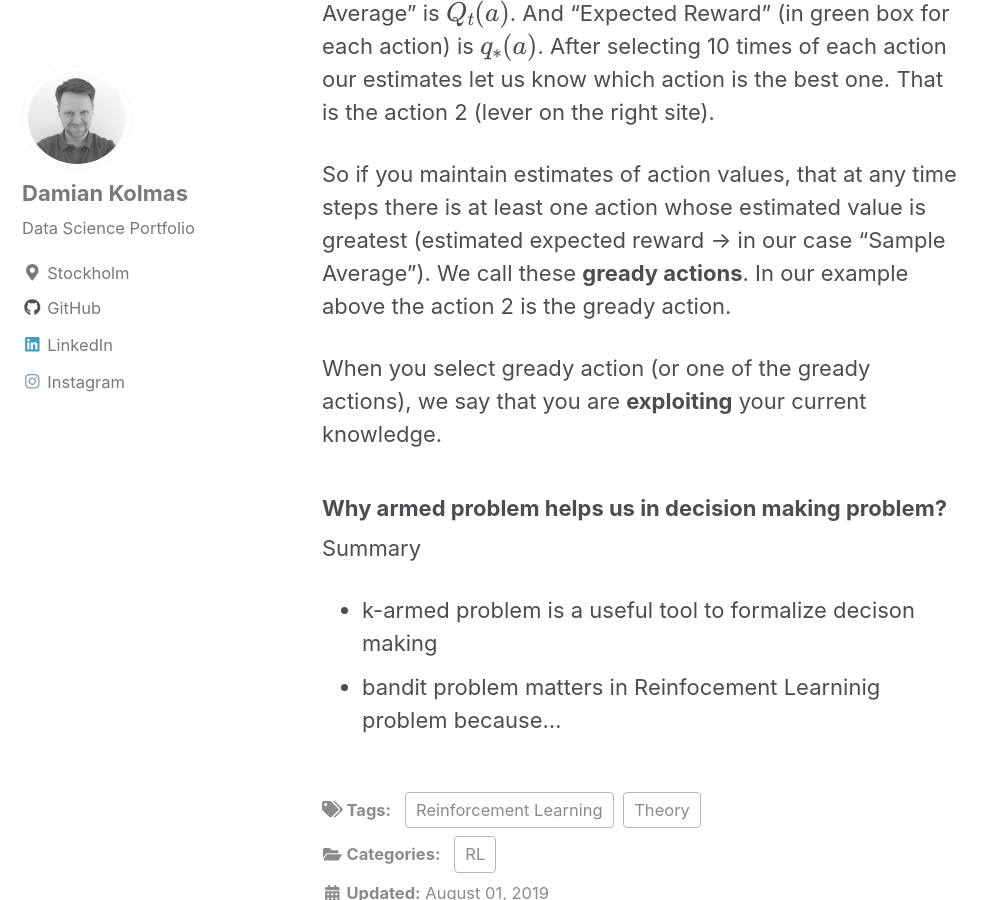
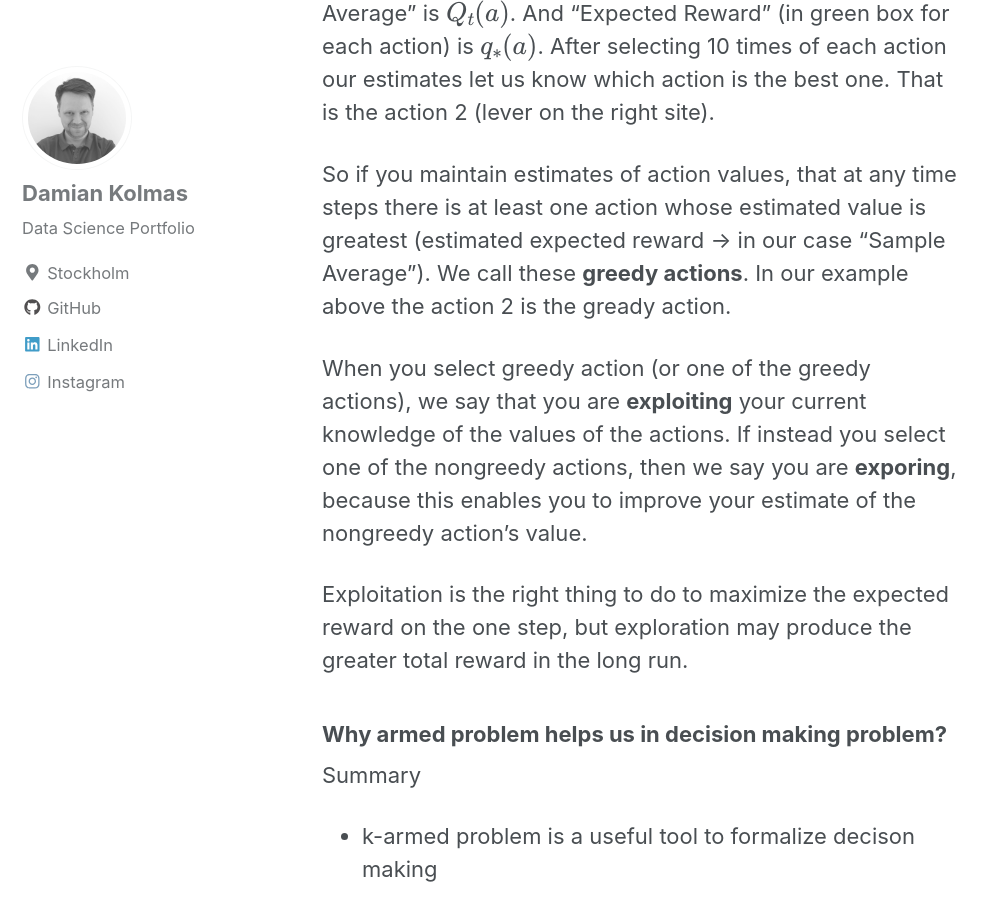
Before and after one commit to DKolmas/DKolmas.github.io, a Jekyll site: the page built from _posts/2019-08-01-Bandit-problem.md, in a window 1280 px wide and 900 px high, scrolled down 3472 px. Shown: the whole window, without its empty margins (0-996 px from the left). Built offline with Jekyll 4.4.1, drawn with Linux system fonts in a browser that asks for light colours; cached includes are drawn as plain includes; formulas are drawn with MathJax 3.

Commit message:
updating post about k-armed bandit problem

```diff
--- a/_posts/2019-08-01-Bandit-problem.md
+++ b/_posts/2019-08-01-Bandit-problem.md
@@ -47,9 +47,16 @@ We assume we do not know the action values with certainty, although we may have
 
 In the summary pictured above of the simulation, "Sample Average" is $$Q_t(a)$$. And "Expected Reward" (in green box for each action) is $$q_*(a)$$. After selecting 10 times of each action our estimates let us know which action is the best one. That is the action 2 (lever on the right site).
 
-So if you maintain estimates of action values, that at any time steps there is at least one action whose estimated value is greatest (estimated expected reward -> in our case "Sample Average"). We call these **gready actions**. In our example above the action 2 is the gready action.
+So if you maintain estimates of action values, that at any time steps there is at least one action whose estimated value is greatest (estimated expected reward -> in our case "Sample Average"). We call these **greedy actions**. In our example above the action 2 is the gready action.
 
-When you select gready action (or one of the gready actions), we say that you are **exploiting** your current knowledge.
+When you select greedy action (or one of the greedy actions), we say that you are **exploiting** your current knowledge of the values of the actions. If instead you select one of the nongreedy actions, then we say you are **exporing**, because this enables you to improve your estimate of the nongreedy action's value.
+
+Exploitation is the right thing to do to maximize the expected reward on the one
+step, but exploration may produce the greater total reward in the long run.
+
+
+
+
 
 ### Why armed problem helps us in decision making problem?
 
```
